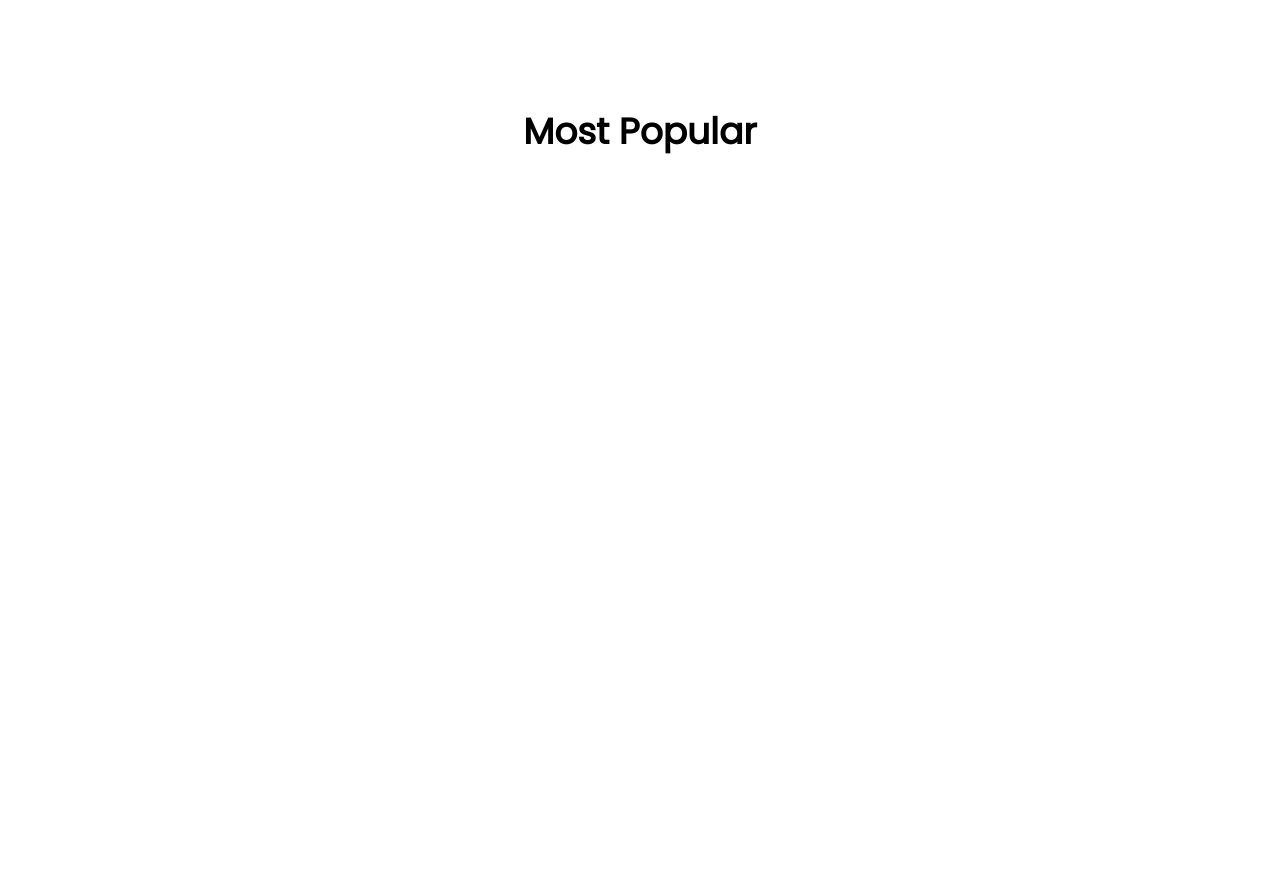
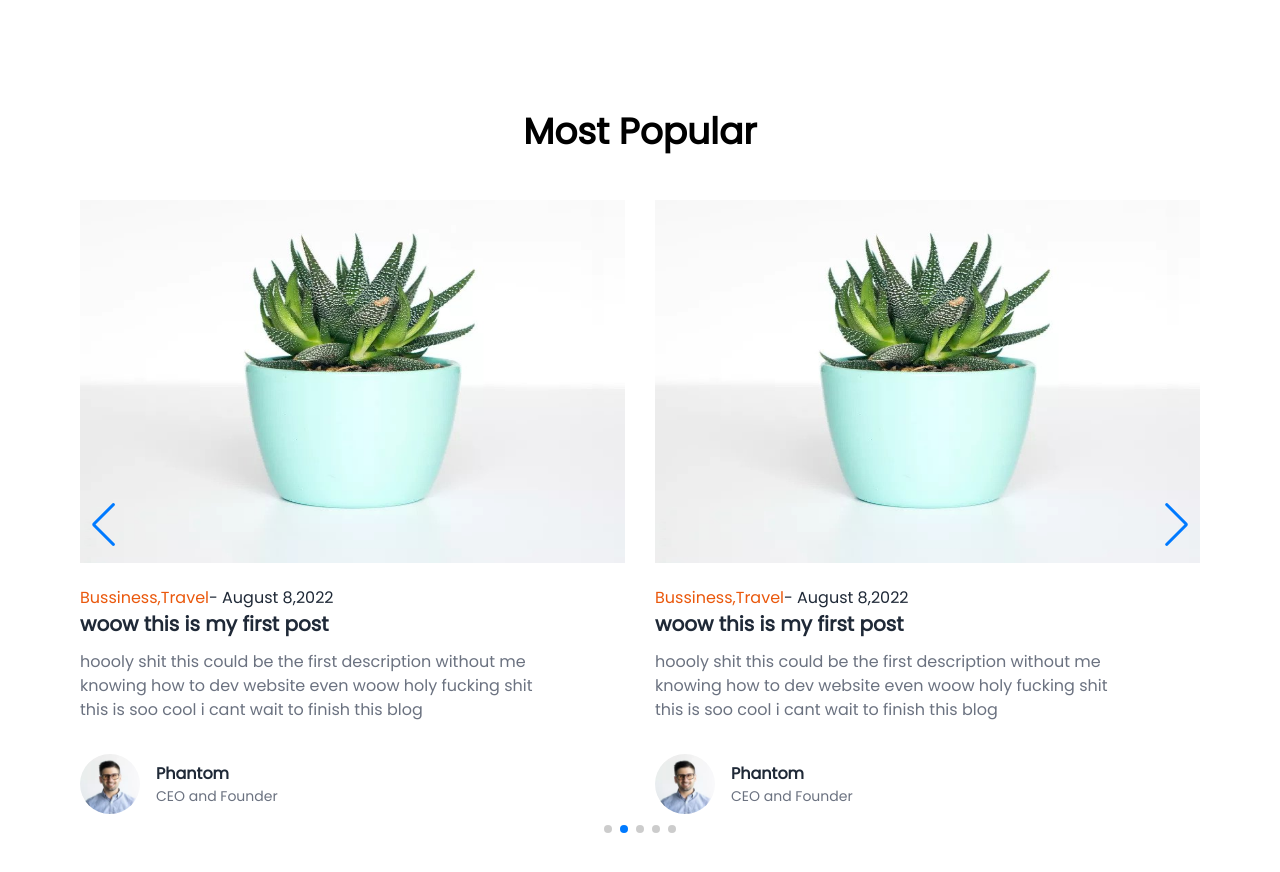
Before and after one commit to Ibrahim-ALKalaileh/blog, a Next.js app: page /components/most_popular in a window 1280 px wide. Shown: the top 872 px of the page. Before the commit the page ends 800 px from the top, so only its background shows below. Built offline with nearby package versions, Linux system fonts and the light colour scheme.

Commit message:
finished adding most popular section

```diff
--- a/pages/components/latest_posts.js
+++ b/pages/components/latest_posts.js
@@ -26,7 +26,7 @@ function Posts() {
       <div className="images">
         <Link href={"/"}>
           <a>
-            <Image src={"/images/img1.jpg"} width={500} height={350} />
+            <Image src={"/images/img1.jpg"} className="rounded-md" width={500} height={350} />
           </a>
         </Link>
       </div>
@@ -45,7 +45,7 @@ function Posts() {
 
         <div className="title">
           <Link href={"/"}>
-            <a className="text-xl font-bold text-gray-800 hover:text-gray-600">
+            <a className="text-3xl md:text-4xl font-bold text-gray-800 hover:text-gray-600">
               woow this is my first post
             </a>
           </Link>
--- a/pages/components/most_popular.js
+++ b/pages/components/most_popular.js
@@ -1,8 +1,87 @@
+import Image from "next/image";
+import Link from "next/link";
+import Author from "./_child/author";
+
+import { Swiper, SwiperSlide } from "swiper/react";
+
+// Import Swiper styles
+import "swiper/css";
+import "swiper/css/pagination";
+import "swiper/css/navigation";
+
+// import required modules
+import { Autoplay,Pagination, Navigation } from "swiper";
+
 export default function most_popular() {
   return (
     <section className="container mx-auto md:px-20 py-16">
       <h1 className="font-bold text-4xl py-12 text-center">Most Popular</h1>
       {/*Swiper*/}
+      <Swiper
+        slidesPerView={2}
+        spaceBetween={30}
+        loop={true}
+        autoplay={{
+            delay: 2500,
+            disableOnInteraction: true,
+          }}
+        pagination={{
+          clickable: true,
+        }}
+        navigation={true}
+        modules={[Autoplay,Pagination, Navigation]}
+        className="mySwiper"
+      >
+        <SwiperSlide>{Posts()}</SwiperSlide>
+        <SwiperSlide>{Posts()}</SwiperSlide>
+        <SwiperSlide>{Posts()}</SwiperSlide>
+        <SwiperSlide>{Posts()}</SwiperSlide>
+        <SwiperSlide>{Posts()}</SwiperSlide>
+      </Swiper>
+
     </section>
   );
 }
+
+function Posts() {
+    return (
+      <div className="grid">
+        <div className="images">
+          <Link href={"/"}>
+            <a>
+              <Image src={"/images/img1.jpg"} width={600} height={400} />
+            </a>
+          </Link>
+        </div>
+
+        <div className="info flex justify-center flex-col py-4">
+          <div className="cat">
+            <Link href={"/"}>
+              <a className="text-orange-600 hover:text-orange-800">
+                Bussiness,Travel
+              </a>
+            </Link>
+            <Link href={"/"}>
+              <a className="text-gray-800 hover:text-gray-600">- August 8,2022</a>
+            </Link>
+          </div>
+
+          <div className="title">
+            <Link href={"/"}>
+              <a className="text-xl font-bold text-gray-800 hover:text-gray-600">
+                woow this is my first post
+              </a>
+            </Link>
+          </div>
+
+          <p className="text-gray-500 py-3 w-5/6">
+            hoooly shit this could be the first description without me knowing how
+            to dev website even woow holy fucking shit this is soo cool i cant
+            wait to finish this blog
+          </p>
+
+          <Author> </Author>
+        </div>
+      </div>
+    );
+  }
```
